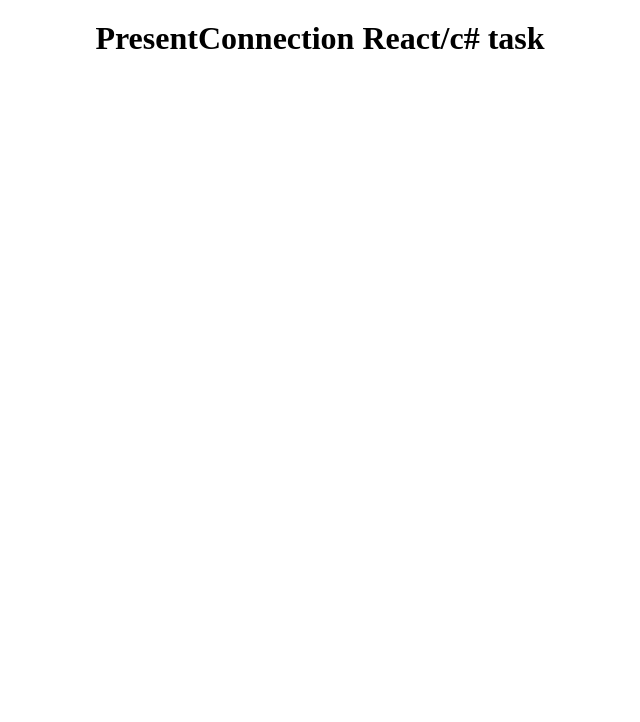
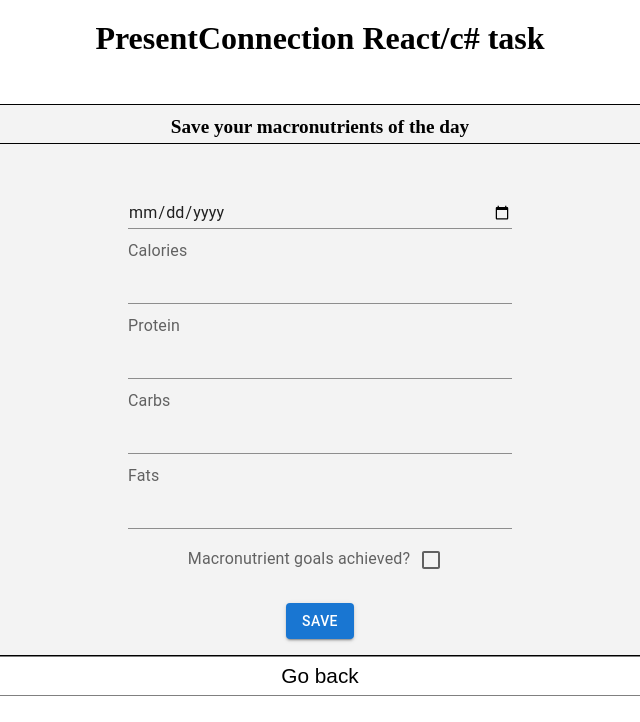
Before and after one commit to Justasrimavicius/InternshipProject_react, a React (Create React App) app: page /newRecord in a window 1280 px wide. Shown: the top 722 px of the page, without its empty margins (320-960 px from the left). Built offline with nearby package versions, Linux system fonts and the light colour scheme.

Commit message:
NewRecordForm file done - will work on the backend POST request now

```diff
--- a/src/DetailsPage.tsx
+++ b/src/DetailsPage.tsx
@@ -1,15 +1,26 @@
 import React from 'react';
 import {useParams} from 'react-router-dom';
-import { useEffect } from 'react';
+import { useEffect, useState } from 'react';
 function DetailsPage() {
     const date = useParams();
 
+
     useEffect(()=>{
-        console.log(date);
+        fetch(`http://localhost:5258/details/${date}`)
+          .then((response)=>{
+            response.json()
+              .then((finalData)=>{
+                console.log(finalData)
+              })
+
+          })
     },[])
     return (
         <div className='DetailsPage'>
-            <button className='DetailsPage-goBackBtn'></button>
+            <div className='DetailsPage-detailedData'>
+
+            </div>
+            <button className='backToListPageBtn' onClick={()=>{document.location.href = '/'}}>Go back</button>
         </div>
     );
 }
--- a/src/ListPage.tsx
+++ b/src/ListPage.tsx
@@ -10,6 +10,8 @@ import Paper from '@mui/material/Paper';
 
 function ListPage(props: any) {
 
+
+  // responsiveness element for the font, in order for mobile view to look decent
   const StyledTableCell = styled(TableCell)(({ theme }) => ({
     [`&.${tableCellClasses.head}`]: {
       backgroundColor: theme.palette.common.black,
@@ -31,6 +33,7 @@ function ListPage(props: any) {
     },
   }));
 
+  // a short helper function on creating data fields
   function createData(date: string, calories: number, protein: number, carbs: number, fat: number){
     return { date, calories, protein, carbs, fat };
   }
@@ -72,7 +75,7 @@ function ListPage(props: any) {
               </TableBody>
           </Table>
           </TableContainer>
-          <button className='ListPage-addDataBtn'>Add data</button>
+          <button className='ListPage-addDataBtn' onClick={()=>{document.location.href = 'newRecord'}}>Add data</button>
       </div>
   );
 }
--- a/src/NewRecordForm.tsx
+++ b/src/NewRecordForm.tsx
@@ -1,9 +1,114 @@
 import React from 'react';
+import { useRef, useState } from 'react';
+import { TextField, Checkbox, Input, InputLabel, Button } from '@mui/material';
 
 function NewRecordForm() {
+
+    const [errorText, setErrorText] = useState('');
+    const [caloriesErr, setCaloriesErr] = useState(false);
+    const [proteinErr, setProteinErr] = useState(false);
+    const [carbsErr, setCarbsErr] = useState(false);
+    const [fatsErr, setFatsErr] = useState(false);
+    const [dateErr, setDateErr] = useState(false);
+
+    function checkForm(e: any){
+        // e.preventDefault();
+
+        const date = (document.getElementById('date') as HTMLInputElement).value;
+        const calories = parseFloat((document.getElementById('calories') as HTMLInputElement).value);
+        const protein = parseFloat((document.getElementById('protein') as HTMLInputElement).value);
+        const carbs = parseFloat((document.getElementById('carbs') as HTMLInputElement).value);
+        const fats = parseFloat((document.getElementById('fats') as HTMLInputElement).value);
+        const goalsAchieved = (document.getElementById('goalsAchieved') as HTMLInputElement).checked;
+        setCaloriesErr(false);
+        setProteinErr(false);
+        setCarbsErr(false);
+        setFatsErr(false);
+        setDateErr(false);
+        setErrorText('');
+        if(!/^\d{4}\-(0[1-9]|1[012])\-(0[1-9]|[12][0-9]|3[01])$/.test(date)){
+            setDateErr(true);
+            setErrorText(`Date doesn't follow the pattern yyyy-mm-dd`);
+        } else if(date[0] == '0'){
+            setDateErr(true);
+            setErrorText(`Dates first number can't be a zero`);
+        }
+
+        // for simplicity sake, dont allow any field to have a value of more than 10000
+        if(calories > 10000){
+            setCaloriesErr(true);
+            setErrorText('Too much calories');
+        } else if(protein > 10000){
+            setProteinErr(true);
+            setErrorText('Too much protein');
+        } else if(carbs > 10000){
+            setCarbsErr(true);
+            setErrorText('Too much carbs');
+        } else if(fats > 10000){
+            setFatsErr(true);
+            setErrorText('Too much fats');
+        }
+
+        // dont allow empty fields
+        if(!calories && calories != 0){
+            setCaloriesErr(true);
+            setErrorText(`Can't leave empty fields`)
+        } else if(!protein && protein != 0){
+            setProteinErr(true);
+            setErrorText(`Can't leave empty fields`)
+        } else if(!carbs && carbs != 0){
+            setCarbsErr(true);
+            setErrorText(`Can't leave empty fields`)
+        } else if(!fats && fats != 0){
+            setFatsErr(true);
+            setErrorText(`Can't leave empty fields`)
+        }
+
+            let xhr = new XMLHttpRequest();
+            xhr.open("POST", `http://localhost:5258/newRecord`, true);
+
+            xhr.setRequestHeader('Content-Type', 'application/json');
+
+            xhr.send(JSON.stringify({
+                date,
+                calories,
+                protein,
+                carbs,
+                fats,
+                goalsAchieved
+            }));
+
+            xhr.onload = ()=>{
+                const parsedResponse = JSON.parse(xhr.responseText);
+                console.log(parsedResponse)
+            }
+    }
+
     return (
-        <div>
+        <div className='NewRecordForm'>
+            <form id='NewRecordForm-form'>
+                <h5>Save your macronutrients of the day</h5>
+                <div className='NewRecordForm-inputs'>
+                    <p className='NewRecordForm-errorText'>{errorText}</p>
+                    <Input placeholder='date(year-month-day)' name='date' id='date' type={'date'} className='input-label' error={dateErr}></Input>
 
+                    <InputLabel htmlFor="calories" className='input-label'>Calories</InputLabel>
+                    <Input name='calories' id='calories' type={'number'} className='input-label' error={caloriesErr}></Input>
+
+                    <InputLabel htmlFor="protein" className='input-label'>Protein</InputLabel>
+                    <Input name='protein' id='protein' type={'number'} className='input-label' error={proteinErr}></Input>
+
+                    <InputLabel htmlFor="carbs" className='input-label'>Carbs</InputLabel>
+                    <Input name='carbs' id='carbs' type={'number'} className='input-label' error={carbsErr}></Input>
+
+                    <InputLabel htmlFor="fats" className='input-label'>Fats</InputLabel>
+                    <Input name='fats' id='fats' type={'number'} className='input-label' error={fatsErr}></Input>
+
+                    <InputLabel htmlFor='goalsAchieved'>Macronutrient goals achieved?<Checkbox id='goalsAchieved' name='goalsAchieved'></Checkbox></InputLabel>
+                </div>
+                <Button type='button' variant='contained' onClick={(e)=>{checkForm(e)}} style={{margin:'10px'}}>Save</Button>
+            </form>
+            <button className='backToListPageBtn' onClick={()=>{document.location.href = '/'}}>Go back</button>
         </div>
     );
 }
--- a/src/Styles/DetailsPageStyles.css
+++ b/src/Styles/DetailsPageStyles.css
@@ -1,3 +1,6 @@
+.DetailsPage{
+    width: 100vw;
+}
 .DetailsPage-goBackBtn{
     width: 100%;
     height: 40px;
@@ -10,3 +13,6 @@
 
     transition: 0.5s all;
 }
+.DetailsPage-goBackBtn:hover{
+    background-color: rgb(227, 227, 227);
+}
--- a/src/Styles/MainStyles.css
+++ b/src/Styles/MainStyles.css
@@ -15,3 +15,18 @@ body{
     left: 0;
     margin: 20px 0;
 }
+.backToListPageBtn{
+    width: 100%;
+    height: 40px;
+    font-size: 1.3rem;
+    background-color: white;
+    border: none;
+    border-bottom: 1px solid gray;
+    border-top: 1px solid gray;
+    outline: none;
+
+    transition: 0.5s all;
+}
+.backToListPageBtn:hover{
+    background-color: rgb(227, 227, 227);
+}
--- /dev/null
+++ b/src/Styles/NewRecordFormStyles.css
@@ -0,0 +1,64 @@
+.NewRecordForm{
+    width: 100vw;
+    display: flex;
+    flex-direction: column;
+    justify-content: center;
+    align-items: center;
+}
+#NewRecordForm-form{
+    width: 100%;
+    min-width: 300px;
+    height: 550px;
+
+    display: flex;
+    flex-direction: column;
+    justify-content: space-around;
+    align-items: center;
+
+    background-color: #f3f3f3;;
+    border: 1px solid black;
+}
+#NewRecordForm-form h5{
+    width: 100%;
+    border-bottom: 1px solid black;
+    text-align: center;
+    font-size: 1.2rem;
+    padding: 5px 0;
+    margin: 0;
+}
+.NewRecordForm-inputs{
+    display: flex;
+    flex-direction: column;
+    justify-content: center;
+    align-items: center;
+    gap: 10px;
+    width: 30%;
+}
+
+.protein-carbs-fatsInputs{
+    flex-direction: column;
+    gap: 10px;
+}
+.input-label{
+    width: 100%;
+}
+.NewRecordForm-errorText{
+    color: rgb(165, 0, 0);
+    text-align: center;
+}
+
+@media (min-width: 1500px){
+    #NewRecordForm-form{
+        font-size: 1.2rem;
+    }
+}
+@media (max-width: 950px){
+    .NewRecordForm-inputs{
+        width: 50%;
+    }
+}
+@media (max-width: 550px){
+    .NewRecordForm-inputs{
+        width: 80%;
+    }
+}
--- a/src/index.tsx
+++ b/src/index.tsx
@@ -4,6 +4,8 @@ import ReactDOM from 'react-dom/client';
 // styles
 import './Styles/MainStyles.css';
 import './Styles/ListPageStyles.css';
+import './Styles/DetailsPageStyles.css';
+import './Styles/NewRecordFormStyles.css';
 
 import {
   BrowserRouter as Router,
@@ -19,14 +21,12 @@ const root = ReactDOM.createRoot(
   document.getElementById('root') as HTMLElement
 );
 root.render(
-  <React.StrictMode>
-    <h1 className='main-heading'>PresentConnection React/c# task</h1>
     <Router>
-          <Routes>
-            <Route path='/' element={<ListPage />} />
-            <Route path='/details/:date' element={<DetailsPage />} />
-            <Route path='/contact' element={<NewRecordForm />} />
-          </Routes>
-      </Router>
-  </React.StrictMode>
+      <h1 className='main-heading'>PresentConnection React/c# task</h1>
+      <Routes>
+        <Route path='/' element={<ListPage />} />
+        <Route path='/details/:date' element={<DetailsPage />} />
+        <Route path='/newRecord' element={<NewRecordForm />} />
+      </Routes>
+    </Router>
 );
```
Also changed, not shown: src/index.css (deleted, +0 -13 lines).
